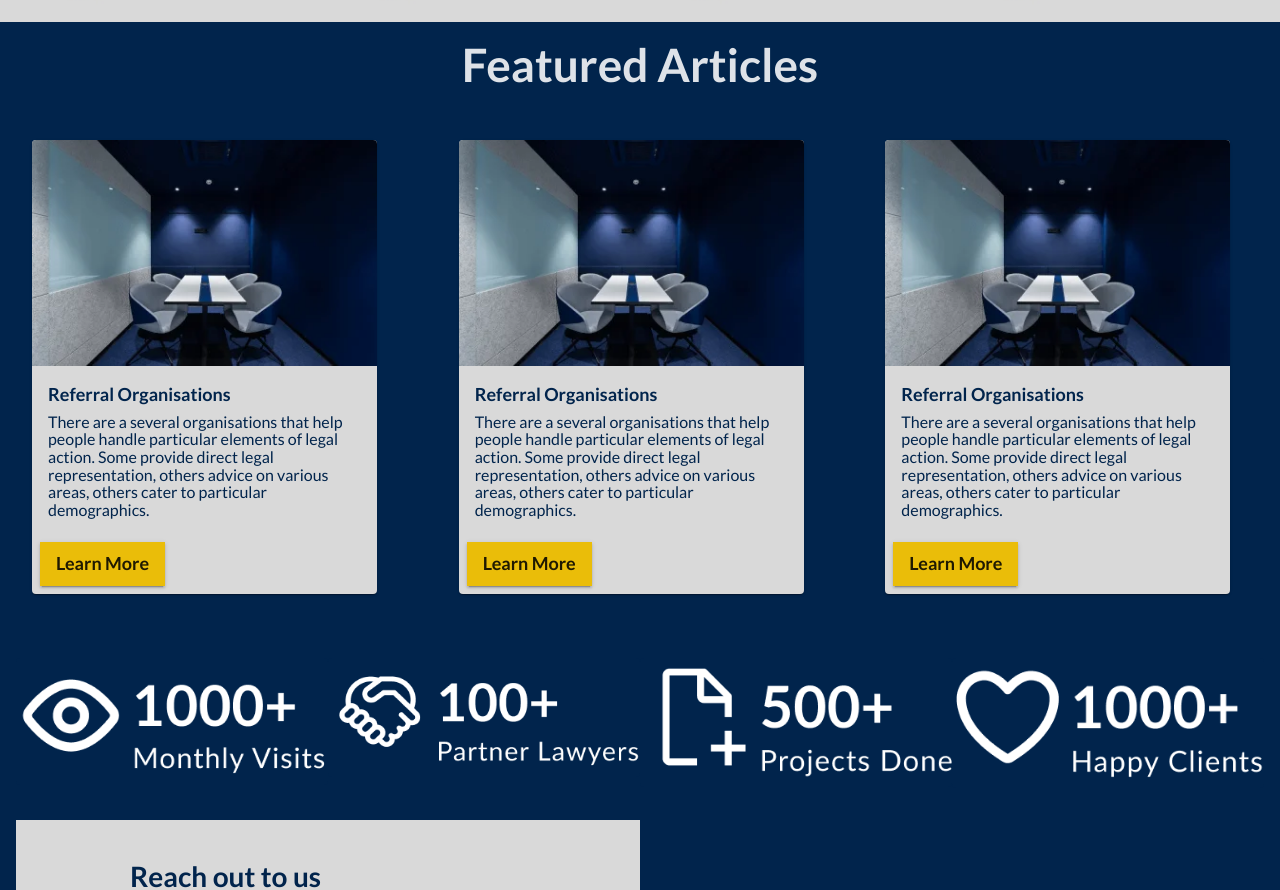
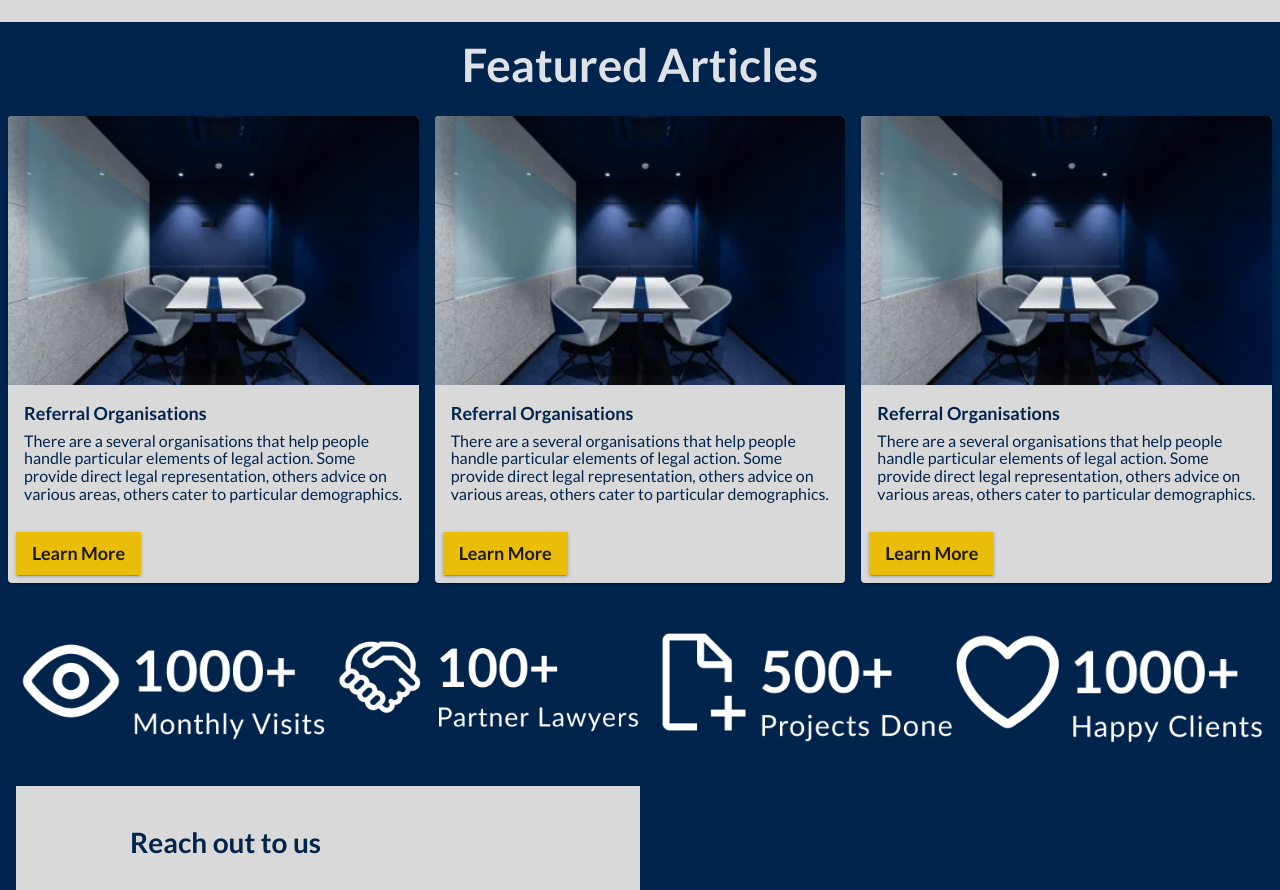
Before and after one commit to mwendwa99/legalcompass, a React (Vite) app: page / in a window 1280 px wide. Shown: the part 1711-2601 px from the top of the page. Built offline with nearby package versions, Linux system fonts and the light colour scheme.

Commit message:
update card to be reusable

```diff
--- a/src/components/Card.jsx
+++ b/src/components/Card.jsx
@@ -6,13 +6,12 @@ import CardMedia from "@mui/material/CardMedia";
 import Typography from "@mui/material/Typography";
 import Box from "@mui/material/Box";
 import CustomButton from "./Button";
-import { cardImage } from "../assets";
 
-export default function MediaCard() {
+export default function MediaCard({ content }) {
   return (
-    <Box sx={{ p: 4 }}>
-      <Card sx={{ maxWidth: 345 }}>
-        <CardMedia component="img" image={cardImage} alt="green iguana" />
+    <Box sx={{ m: 1 }}>
+      <Card>
+        <CardMedia component="img" image={content.image} alt="green iguana" />
         <CardContent>
           <Typography
             gutterBottom
@@ -20,17 +19,22 @@ export default function MediaCard() {
             className="card-title"
             component="div"
           >
-            Referral Organisations
+            {content.title}
           </Typography>
-          <Typography variant="body2" color="text.secondary">
-            There are a several organisations that help people handle particular
-            elements of legal action. Some provide direct legal representation,
-            others advice on various areas, others cater to particular
-            demographics.
+          <Typography variant="body2" color="text.secondary" gutterBottom>
+            {content.description}
           </Typography>
+          {
+            // This is a conditional rendering of the date
+            content.date && (
+              <Typography variant="body2" color="text.secondary">
+                {content.date}
+              </Typography>
+            )
+          }
         </CardContent>
         <CardActions>
-          <CustomButton type="secondary" title={"Learn More"} />
+          <CustomButton type="secondary" title={content.button} />
         </CardActions>
       </Card>
     </Box>
--- a/src/pages/HomePage.jsx
+++ b/src/pages/HomePage.jsx
@@ -11,7 +11,7 @@ import Typography from "@mui/material/Typography";
 import Fade from "@mui/material/Fade";
 import { ToastContainer, toast } from "react-toastify";
 import "react-toastify/dist/ReactToastify.css";
-import { background } from "../assets";
+import { background, cardImage } from "../assets";
 
 const banner = {
   title: "united in vision & mission",
@@ -19,6 +19,13 @@ const banner = {
    We provide free legal advice and help through the courts. We want Kenyans to know where they can go to obtain justice.`,
   button: "Get Involved",
   divider: true,
+};
+
+const cardContent = {
+  title: "Referral Organisations",
+  description: `There are a several organisations that help people handle particular elements of legal action. Some provide direct legal representation, others advice on various areas, others cater to particular demographics.`,
+  button: "Learn More",
+  image: cardImage,
 };
 
 const HomePage = () => {
@@ -50,13 +57,13 @@ const HomePage = () => {
           </Typography>
         </Grid>
         <Grid item xs={12} sm={6} md={4}>
-          <Card />
+          <Card content={cardContent} />
         </Grid>
         <Grid item xs={12} sm={6} md={4}>
-          <Card />
+          <Card content={cardContent} />
         </Grid>
         <Grid item xs={12} sm={6} md={4}>
-          <Card />
+          <Card content={cardContent} />
         </Grid>
       </Grid>
       <Statistics />
--- a/src/pages/Trainings.jsx
+++ b/src/pages/Trainings.jsx
@@ -1,21 +1,45 @@
-import { BreadCrumbs, Calendar } from "../components";
+import { BreadCrumbs, Calendar, Card } from "../components";
 import Grid from "@mui/material/Grid";
 import Container from "@mui/material/Container";
 import Paper from "@mui/material/Paper";
+import { background } from "../assets";
+
+const cardContent = {
+  title: "Name of Event",
+  description: "This is a description of the event",
+  button: "Register",
+  date: "2023-01-11",
+  image: background,
+};
 
 export default function Trainings() {
-  let eventDate = "2023-01-11";
   return (
     <div>
       <BreadCrumbs />
-      <Container
-        maxWidth="lg"
-        sx={{ p: 2 }}
-        // style={{ display: "grid", placeItems: "center", width: "500px" }}
-      >
-        <Paper elevation={3}>
-          <Calendar date={eventDate} />
-        </Paper>
+      <Container maxWidth="xl" sx={{ p: 2 }}>
+        <Grid container>
+          <Grid item xs={12} md={6}>
+            <Paper elevation={3}>
+              <Calendar date={cardContent.date} />
+            </Paper>
+          </Grid>
+          <Grid item xs={12} md={6}>
+            <Grid container sx={{ overflow: "auto" }}>
+              <Grid item xs={12} md={6}>
+                <Card content={cardContent} />
+              </Grid>
+              <Grid item xs={12} md={6}>
+                <Card content={cardContent} />
+              </Grid>
+              <Grid item xs={12} md={6}>
+                <Card content={cardContent} />
+              </Grid>
+              <Grid item xs={12} md={6}>
+                <Card content={cardContent} />
+              </Grid>
+            </Grid>
+          </Grid>
+        </Grid>
       </Container>
     </div>
   );
```
